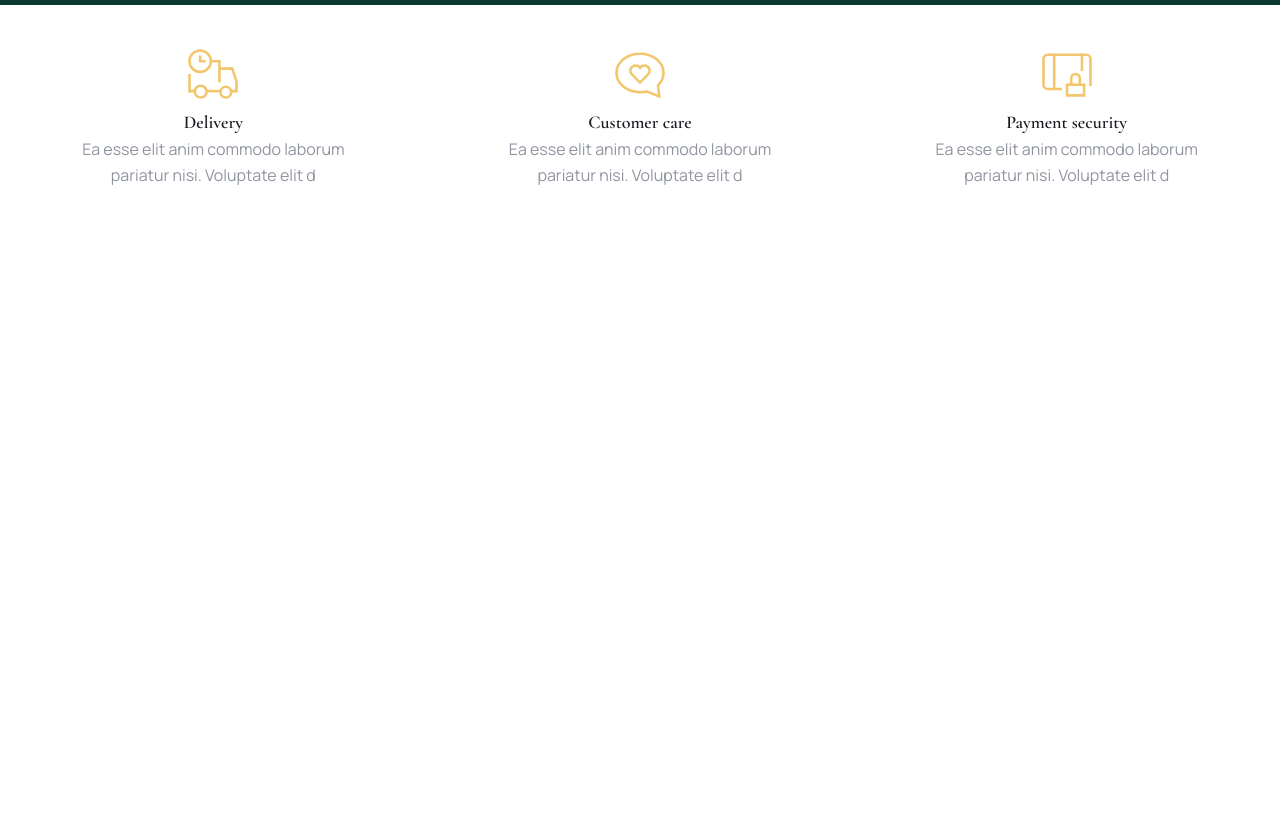
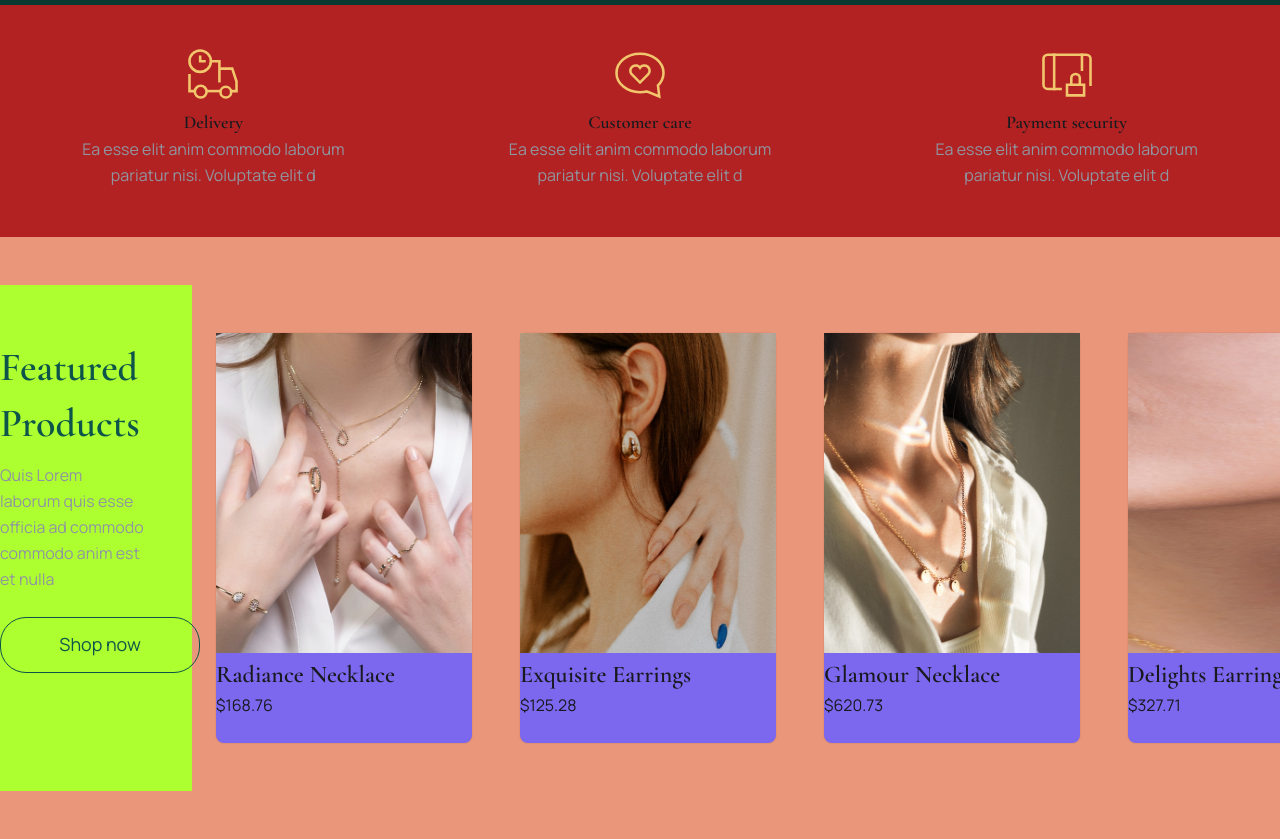
Before and after one commit to annath29/Proyecto-integrador-modulo-1, a plain HTML site: page index.html in a window 1280 px wide. Shown: the part 57-896 px from the top of the page. Before the commit the page ends 800 px from the top, so only its background shows below. Drawn offline with nearby package versions, Linux system fonts and the light colour scheme.

Commit message:
sección productos  se visualiza bien en 90rem

```diff
--- a/index.html
+++ b/index.html
@@ -196,12 +196,13 @@
         <p>Ea esse elit anim commodo laborum pariatur nisi. Voluptate elit d</p>
       </div>
     </section>
-    <!-- <section class="conteiner_productos">
+    <section class="conteiner_productos">
       <aside class="productos_descripción">
         <h2>Featured Products</h2>
         <p>Quis Lorem laborum quis esse officia ad commodo commodo anim est et nulla </p>
         <button type="button">Shop now</button>
       </aside>
+      <!-- <section class="carrusel"> -->
         <div class="cards">
           <img src="./assets/Productos/Image1.png" alt="Producto1">
           <h3>Radiance Necklace</h3>
@@ -217,11 +218,12 @@
           <h3>Glamour Necklace</h3>
           <p>$620.73</p>
         </div>
-      <div class="card_oculta">
-        <img src="./assets/Productos/Image4.png" alt="Producto4" class="img_oculta" >
+        <div class="cards">
+          <img src="./assets/Productos/Producto4.png" alt="Producto4" >
           <h3>Delights Earrings</h3>
           <p>$327.71</p>
         </div>
-    </section> -->
+      </section>
+    </section>
   </body>
 </html>
--- a/styles.css
+++ b/styles.css
@@ -194,8 +194,8 @@
 /* ------------------------------------- */
 .conteiner_servicios {
   /* margin-top: 1.5rem; */
-  background: #fff;
-  /* background: firebrick; */
+  /* background: #fff; */
+  background: firebrick;
   width: 100%;
   height: 14.5rem;
   display: flex;
@@ -238,6 +238,102 @@
   font-style: normal;
   width: 80%;
   margin: 0rem 10%;
+  font-weight: 400;
+  line-height: 162.5%;
+}
+
+/* ------------------------------------- */
+.conteiner_productos {
+  width: 100%;
+  height: 31.625rem;
+  padding: 3rem 0rem;
+  background: #fff;
+  background: darksalmon;
+  display: flex;
+  justify-content: space-between;
+  overflow: hidden;
+}
+.productos_descripción {
+  width: 15%;
+  height: 31.625rem;
+  margin-left: 8.25re;
+  background: greenyellow;
+}
+.productos_descripción > h2 {
+  text-align: left;
+  margin: 3.38rem 3rem 0.75rem 0rem;
+  color: #0d554a;
+  font-family: "Cormorant Garamond", serif;
+  font-size: 2.5rem;
+  font-style: normal;
+  font-weight: 600;
+  line-height: 140%;
+}
+.productos_descripción > p {
+  text-align: left;
+  margin: 0rem 3rem 1.5rem 0rem;
+  color: #9095a0;
+  font-family: "Manrope", sans-serif;
+  font-size: 1rem;
+  font-style: normal;
+  font-weight: 400;
+  line-height: 162.5%;
+}
+
+.productos_descripción > button {
+  margin: 0rem 7rem 10.87rem 0rem;
+  width: 12.5rem;
+  height: 3.5rem;
+  /* padding: 0.75rem 3.6875rem; */
+  justify-content: center;
+  align-items: center;
+  border-radius: 1.625rem;
+  border: 1px solid #0d554a;
+  background: rgba(0, 0, 0, 0);
+  color: #0d554a;
+  font-family: "Manrope", sans-serif;
+  font-size: 1.125rem;
+  font-style: normal;
+  font-weight: 400;
+  line-height: 155.556%;
+}
+
+/* .carrusel {
+  display: flex;
+  background-color: aqua;
+  width: 80%;
+  overflow: hidden;
+} */
+.cards {
+  width: 20%;
+  height: 25.625rem;
+  margin: 3rem 1.5rem;
+  flex-shrink: 0;
+  border-radius: 0.5rem;
+  background: #fff;
+  background-color: mediumslateblue;
+  box-shadow: 0px 0px 1px 0px rgba(23, 26, 31, 0.07),
+    0px 0px 2px 0px rgba(23, 26, 31, 0.12);
+}
+.cards > img {
+  width: 100%;
+  height: 20rem;
+}
+
+.cards > h3 {
+  color: #171a1f;
+  font-family: "Cormorant Garamond", serif;
+  font-size: 1.5rem;
+  font-style: normal;
+  font-weight: 700;
+  line-height: 150%;
+}
+
+.cards > p {
+  color: #171a1f;
+  font-family: "Manrope", sans-serif;
+  font-size: 1rem;
+  font-style: normal;
   font-weight: 400;
   line-height: 162.5%;
 }
@@ -356,7 +452,6 @@
     line-height: 120%;
     margin-bottom: 1%;
   }
-
 }
 @media screen and (max-width: 665px) {
   .nav-link {
@@ -475,130 +570,4 @@
     line-height: 120%;
     margin-bottom: 0rem;
   }
-
 }
-
-/*
-.conteiner_productos{
-  width: 100%;
-  height: 31.625rem;
-  padding: 3rem 0rem;
-  background: #FFF;
-  display: flex;
-  justify-content:space-between;
-}
-.productos_descripción{
-  width: 15%;
-  height:31.625rem;
-  margin-left: 8.25rem;
-}
-.productos_descripción>h2{
-  text-align: left;
-  margin:3.38rem 3rem 0.75rem 0rem;
-  color: #0D554A;
-  font-family: 'Cormorant Garamond', serif;
-  font-size: 2.5rem;
-  font-style: normal;
-  font-weight: 600;
-  line-height: 140% ;
-}
-.productos_descripción >p{
-  text-align: left;
-  margin:0rem 3rem 1.5rem 0rem;
-  color: #9095A0;
-  font-family: 'Manrope', sans-serif;
-  font-size: 1rem;
-  font-style: normal;
-  font-weight: 400;
-  line-height: 162.5%;
-} */
-
-/* .productos_descripción >button{
-  margin:0rem 7rem 10.87rem 0rem;
-  width: 12.5rem;
-  height: 3.5rem;
-  /* padding: 0.75rem 3.6875rem;
-  justify-content: center;
-  align-items: center;
-  border-radius: 1.625rem;
-  border: 1px solid #0D554A;
-  background: rgba(0, 0, 0, 0.00);
-  color: #0D554A;
-  font-family: 'Manrope', sans-serif;
-  font-size: 1.125rem;
-  font-style: normal;
-  font-weight: 400;
-  line-height: 155.556%;
-} */
-
-/* .cards{
-  width: 20%;
-  height: 25.625rem;
-  margin:3rem 1.5rem;
-  flex-shrink: 0;
-  border-radius: 0.5rem;
-  background: #FFF;
-  box-shadow: 0px 0px 1px 0px rgba(23, 26, 31, 0.07), 0px 0px 2px 0px rgba(23, 26, 31, 0.12);
-}
-
-.cards > img{
-  width: 100%;
-  height: 20rem;
-}
-
-.cards > h3 {
-  color: #171A1F;
-  font-family: 'Cormorant Garamond', serif;
-  font-size: 1.5rem;
-  font-style: normal;
-  font-weight: 700;
-  line-height: 150%;
-}
-
-.cards >p{
-  color: #171A1F;
-  font-family: 'Manrope', sans-serif;
-  font-size: 1rem;
-  font-style: normal;
-  font-weight: 400;
-  line-height: 162.5%;
-}
-
-.card_oculta{
-  width: 15%;
-  height: 25.625rem;
-  margin:3rem 0rem 3rem 1.5rem;
-  flex-shrink: 0;
-  border-radius: 0.5rem;
-  background: #FFF;
-  box-shadow: 0px 0px 1px 0px rgba(23, 26, 31, 0.07), 0px 0px 2px 0px rgba(23, 26, 31, 0.12);
-}
-.img_oculta{
-    width: 25%;
-    height: 20rem;
-    margin-left: 0;
-    overflow: hidden;
-}
-
-.card_oculta > h3 {
-  width: 25%;
-  height: 2.25rem;
-  overflow: hidden;
-  color: #171A1F;
-  font-family: 'Cormorant Garamond', serif;
-  font-size: 1.5rem;
-  font-style: normal;
-  font-weight: 700;
-  line-height: 150%;
-}
-
-.card_oculta >p{
-  width: 25%;
-  overflow: hidden;
-  color: #171A1F;
-  font-family: 'Manrope', sans-serif;
-  font-size: 1rem;
-  font-style: normal;
-  font-weight: 400;
-  line-height: 162.5%;
-} */
```
Also changed, not shown: assets/Productos/Producto4.png (added). Lines whose indentation alone changed are shown as unchanged.
